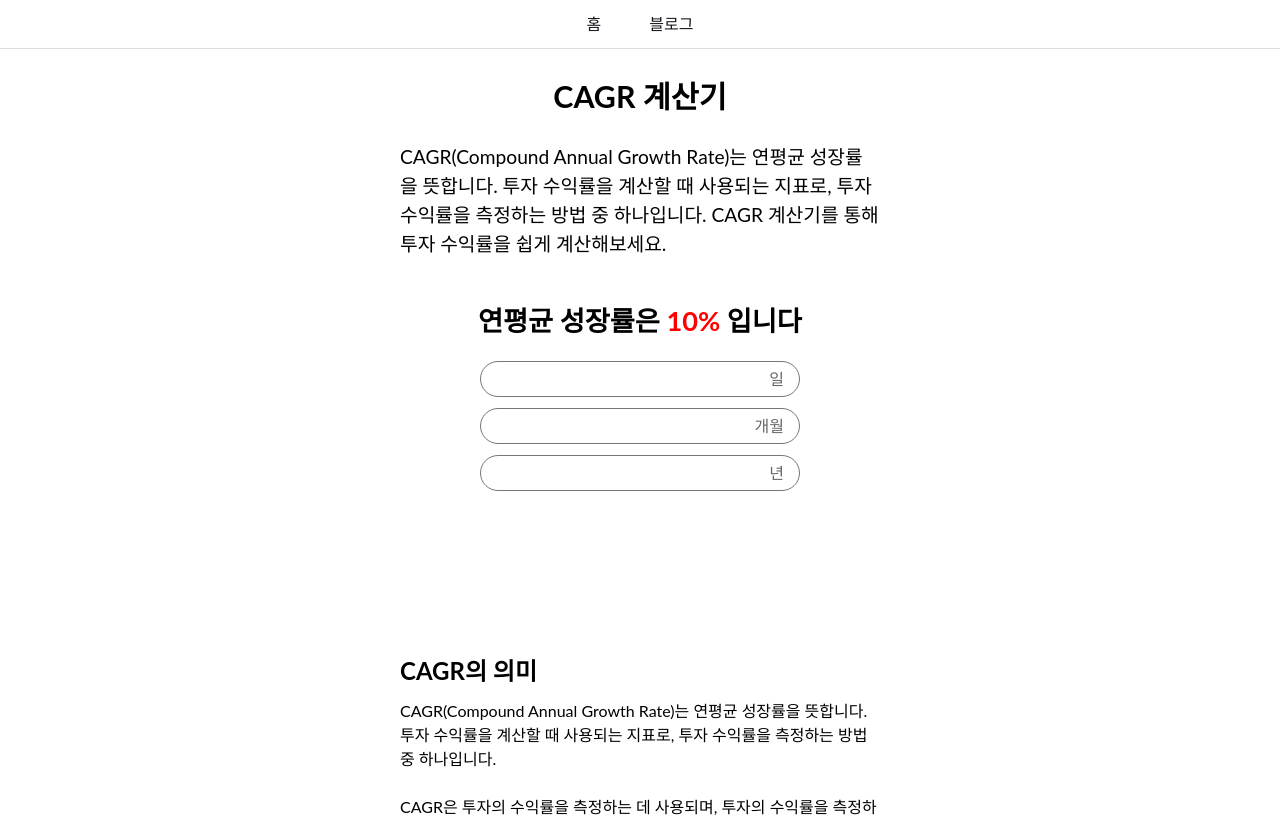
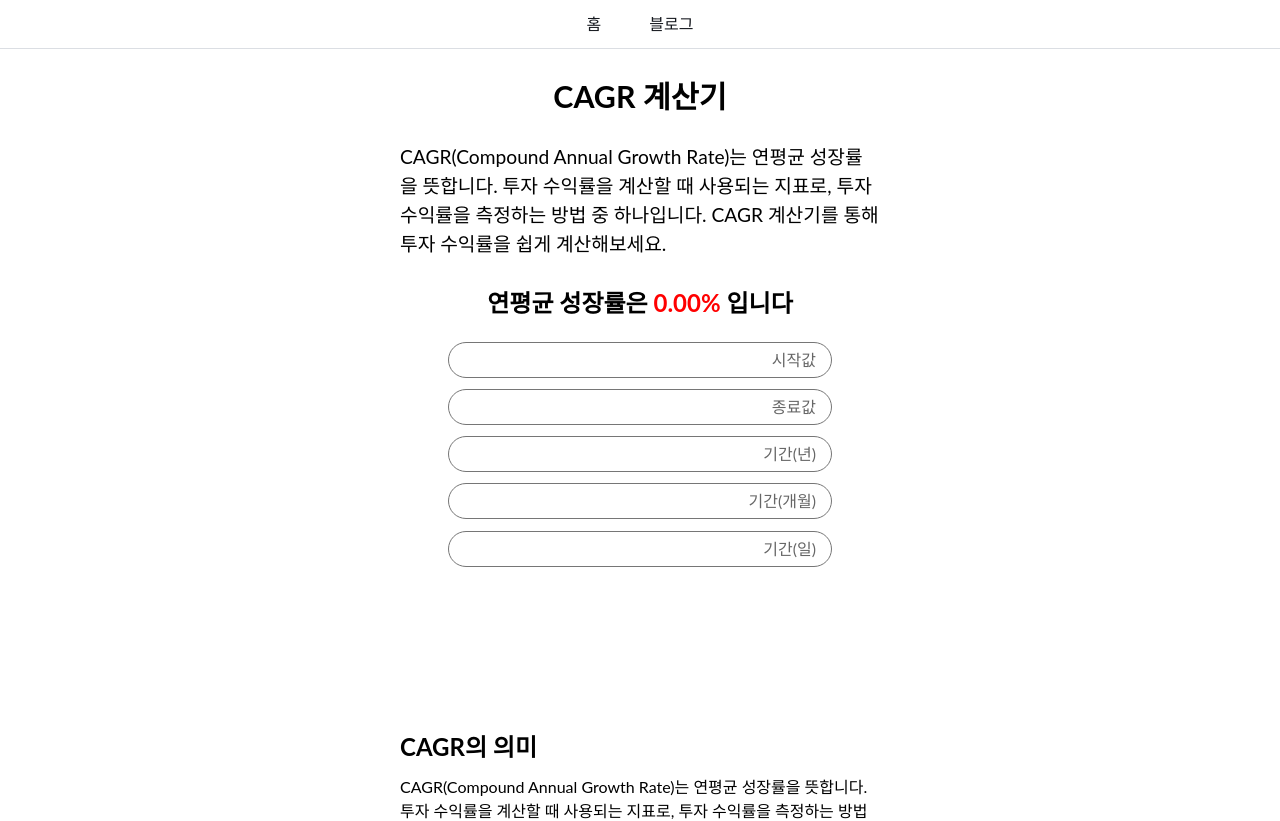
Before and after one commit to zziri/app, a Next.js app: page /calculator/cagr in a window 1280 px wide. Shown: the top 821 px of the page. Built offline with nearby package versions, Linux system fonts and the light colour scheme.

Commit message:
[dev/cagr] 기능 구현

```diff
--- a/src/pages/calculator/cagr/_components/CagrView.tsx
+++ b/src/pages/calculator/cagr/_components/CagrView.tsx
@@ -1,5 +1,5 @@
 import Padding from "@/components/common/Padding";
-import { useState } from "react";
+import { useEffect, useState } from "react";
 import { styled } from "styled-components";
 import InputWithText from "./InputWithText";
 
@@ -9,11 +9,11 @@ const Frame = styled.div`
   align-items: center;
   width: 100%;
   gap: 0.7rem;
-  padding-top: 2rem;
+  padding-top: 1rem;
 `;
 
 const Result = styled.h1`
-  font-size: 1.7rem;
+  font-size: 1.5rem;
   font-weight: bold;
   padding-bottom: 1rem;
 `;
@@ -22,70 +22,104 @@ const Span = styled.span`
   color: red;
 `;
 
-const getDay = ({ year, month }: { year: number, month: number }) => {
-  return year * 365 + month * (365/12);
+const getDay = ({ year = 0, month = 0 }: { year?: number, month?: number }) => {
+  return year * 365 + month * (365 / 12);
 }
 
-const getMonth = ({ day, year }: { day: number, year: number }) => {
+const getYear = ({ day = 0, month = 0 }: { day?: number, month?: number }) => {
+  return day / 365 + month / 12;
+}
+
+const getMonth = ({ day = 0, year = 0 }: { day?: number, year?: number }) => {
   return day / 365 * 12 + year * 12;
 }
 
-const getYear = ({ day, month }: { day: number, month: number }) => {
-  return day / 365 + month / 12;
-}
-
-const filterInputValue = (inputValue: string) => {
+const getFiltered = (value: string) => {
   // 숫자와 '.'을 제외한 나머지 문자 제거
-  let filteredValue = inputValue.replace(/[^0-9.]/g, '');
+  let ret = value.replace(/[^0-9.]/g, '');
 
   // '.'이 두 개 이상 있는 경우, 첫 번째 '.'을 제외하고 나머지 '.' 제거
-  const firstDotIndex = filteredValue.indexOf('.');
-  if (firstDotIndex !== -1) {
-    filteredValue = filteredValue.substring(0, firstDotIndex + 1) + filteredValue.substring(firstDotIndex + 1).replace(/\./g, '');
+  const indexOfDot = ret.indexOf('.');
+  if (indexOfDot !== -1) {
+    ret = ret.substring(0, indexOfDot + 1) + ret.substring(indexOfDot + 1).replace(/\./g, '');
   }
 
-  return filteredValue;
+  return ret;
 }
 
 const CagrView = () => {
-  const [result, setResult] = useState(10);
+  const [cagr, setCagr] = useState(0);
   const [day, setDay] = useState<string>('');
   const [month, setMonth] = useState<string>('');
   const [year, setYear] = useState<string>('');
+  const [start, setStart] = useState<string>('');
+  const [end, setEnd] = useState<string>('');
+
+  useEffect(() => {
+    const startValue = parseFloat(start);
+    const endValue = parseFloat(end);
+    const years = parseFloat(year);
+
+    if (startValue > 0 && endValue > 0 && years > 0) {
+      const cagr = ((endValue / startValue) ** (1 / years) - 1) * 100;
+      setCagr(cagr);
+    } else {
+      setCagr(0); // 유효하지 않은 입력값에 대해 결과를 0으로 설정
+    }
+  }, [start, end, year])
 
   const onChangeDay = (e: React.ChangeEvent<HTMLInputElement>) => {
-    const newDay = filterInputValue(e.target.value);
+    const newDay = getFiltered(e.target.value);
     setDay(newDay);
-    setMonth(getMonth({ day: Number(newDay), year: 0 }).toString());
-    setYear(getYear({ day: Number(newDay), month: 0 }).toString());
+    setMonth(getMonth({ day: Number(newDay) }).toString());
+    const newYearValue = getYear({ day: Number(newDay) });
+    setYear(newYearValue.toString());
   }
 
   const onChangeMonth = (e: React.ChangeEvent<HTMLInputElement>) => {
-    const newMonth = filterInputValue(e.target.value);
+    const newMonth = getFiltered(e.target.value);
     setMonth(newMonth);
-    setDay(getDay({ year: 0, month: Number(newMonth) }).toString());
-    setYear(getYear({ day: 0, month: Number(newMonth) }).toString());
+    setDay(getDay({ month: Number(newMonth) }).toString());
+    setYear(getYear({ month: Number(newMonth) }).toString());
   }
 
   const onChangeYear = (e: React.ChangeEvent<HTMLInputElement>) => {
-    const newYear = filterInputValue(e.target.value);
+    const newYear = getFiltered(e.target.value);
     setYear(newYear);
-    setDay(getDay({ year: Number(newYear), month: 0 }).toString());
-    setMonth(getMonth({ day: 0, year: Number(newYear) }).toString());
+    setDay(getDay({ year: Number(newYear) }).toString());
+    setMonth(getMonth({ year: Number(newYear) }).toString());
   }
+
+  const onChangeStart = (e: React.ChangeEvent<HTMLInputElement>) => {
+    const newStart = getFiltered(e.target.value);
+    setStart(newStart);
+  }
+
+  const onChangeEnd = (e: React.ChangeEvent<HTMLInputElement>) => {
+    const newEnd = getFiltered(e.target.value);
+    setEnd(newEnd);
+  }
+
+  const paddingSize = '3rem';
 
   return (
     <>
       <Frame>
-        <Result>연평균 성장률은 <Span>{result}%</Span> 입니다</Result>
-        <Padding left="5rem" right="5rem">
-          <InputWithText value={day} handler={onChangeDay} text="일" />
+        <Result>연평균 성장률은 <Span>{cagr?.toFixed(2)}%</Span> 입니다</Result>
+        <Padding left={paddingSize} right={paddingSize}>
+          <InputWithText value={start} handler={onChangeStart} text="시작값" />
         </Padding>
-        <Padding left="5rem" right="5rem">
-          <InputWithText value={month} handler={onChangeMonth} text="개월" />
+        <Padding left={paddingSize} right={paddingSize}>
+          <InputWithText value={end} handler={onChangeEnd} text="종료값" />
         </Padding>
-        <Padding left="5rem" right="5rem">
-          <InputWithText value={year} handler={onChangeYear} text="년" />
+        <Padding left={paddingSize} right={paddingSize}>
+          <InputWithText value={year} handler={onChangeYear} text="기간(년)" />
+        </Padding>
+        <Padding left={paddingSize} right={paddingSize}>
+          <InputWithText value={month} handler={onChangeMonth} text="기간(개월)" />
+        </Padding>
+        <Padding left={paddingSize} right={paddingSize}>
+          <InputWithText value={day} handler={onChangeDay} text="기간(일)" />
         </Padding>
       </Frame>
     </>
--- a/src/pages/calculator/cagr/_components/InputWithText.tsx
+++ b/src/pages/calculator/cagr/_components/InputWithText.tsx
@@ -10,7 +10,7 @@ const Frame = styled.div`
 
 const Input = styled(BasicInput)`
   width: 100%;
-  padding-right: 5rem; /* 오른쪽 텍스트를 위한 공간 확보 */
+  padding-right: 6rem; /* 오른쪽 텍스트를 위한 공간 확보 */
   text-align: left;
   padding-left: 1rem;
   font-size: 1rem;
```
